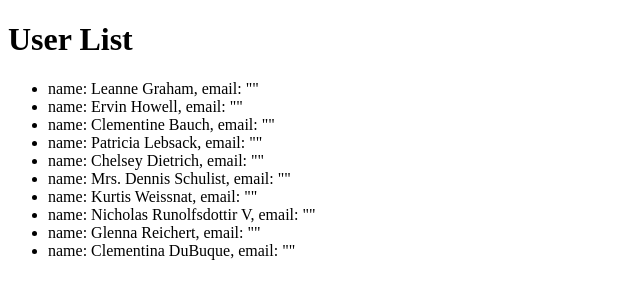
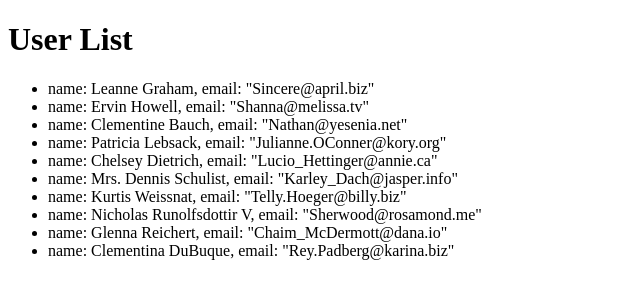
Before and after one commit to dungtrantien302/5.User-List-Project, a React (Vite) app: page / in a window 1280 px wide. Shown: the top 300 px of the page, without its empty margins (0-640 px from the left). Built offline with nearby package versions, Linux system fonts and the light colour scheme.

Commit message:
Sua file App.jsx de hient thi email

```diff
--- a/src/App.jsx
+++ b/src/App.jsx
@@ -31,7 +31,7 @@ export default function App() {
       <h1>User List</h1>
       <ul>
         {users.map(user => {
-          return <User key={user.id} name={user.name} />
+          return <User key={user.id} name={user.name} email={user.email} />
         })}
       </ul>
     </>
```
